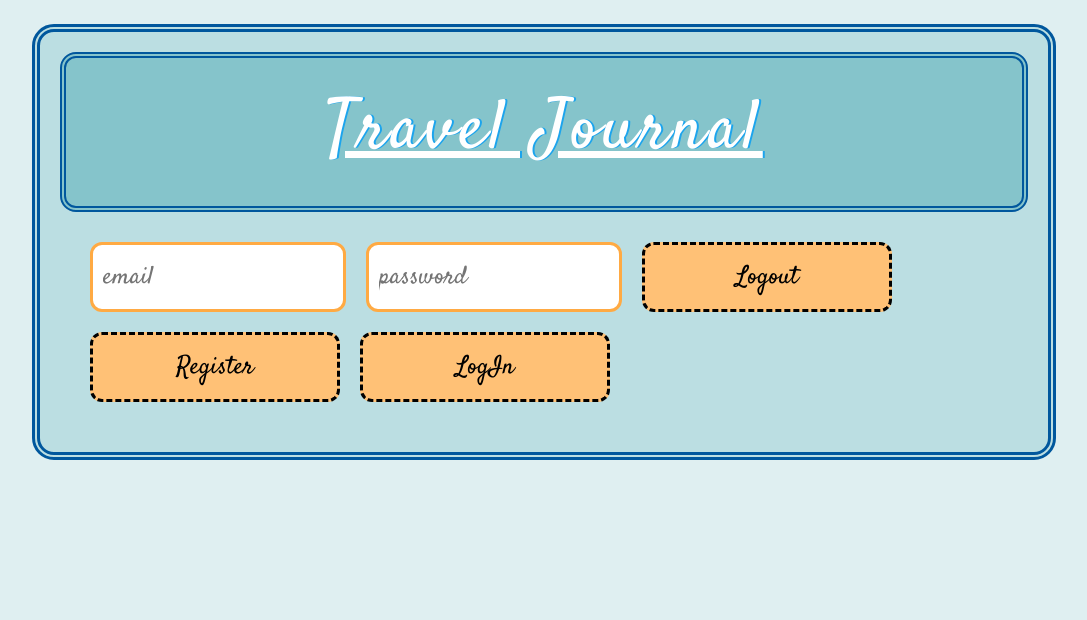
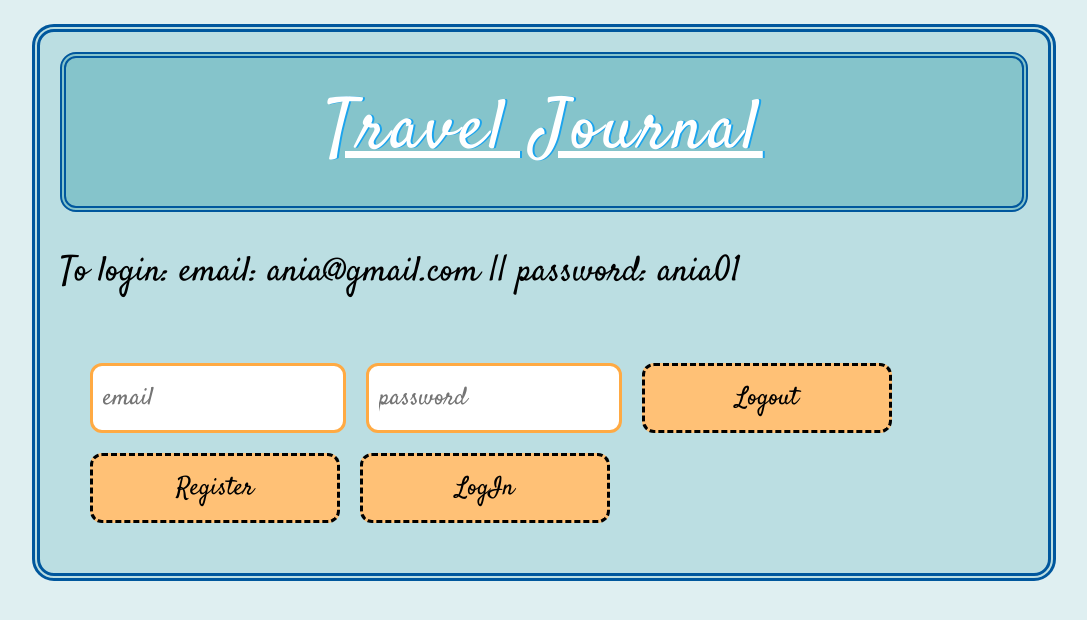
Before and after one commit to MJanuszek/travel-journal, a React (Vite) app: page / in a window 1280 px wide. Shown: the top 620 px of the page, without its empty margins (96-1183 px from the left). Built offline with nearby package versions, Linux system fonts and the light colour scheme; a web font is replaced by a local one.

Commit message:
info added to log in

```diff
--- a/src/components/App.jsx
+++ b/src/components/App.jsx
@@ -21,6 +21,7 @@ function App() {
   return (
     <div className="container">
       <Header />
+      <p>To login: email: ania@gmail.com || password: ania01</p>
       {isLogged ? (
         <>
           <Auth onLogin={handleLogin} />
```
